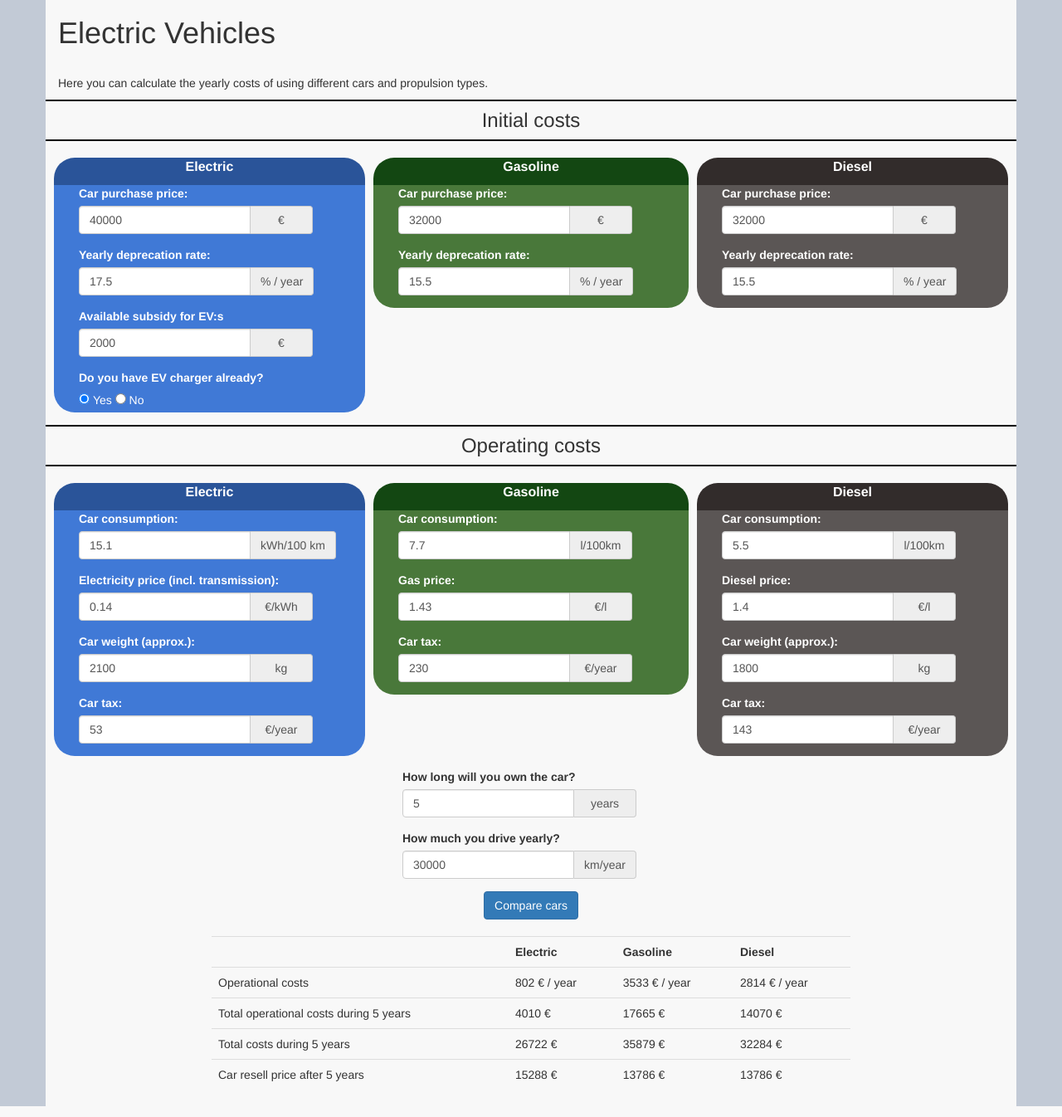
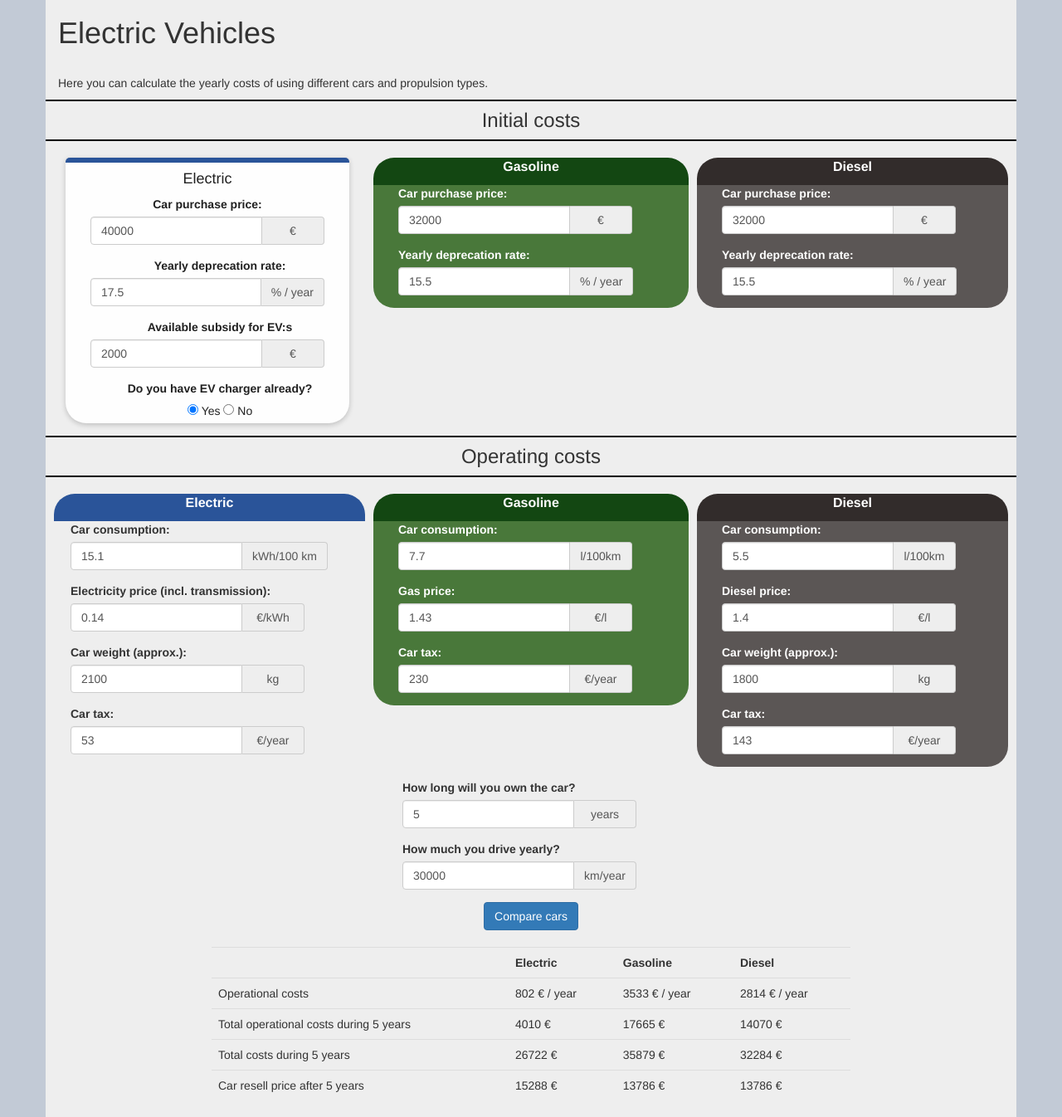
Before and after one commit to Zigelzi/laturel-web, a Flask app: page /cars in a window 1280 px wide. Shown: the part 53-1399 px from the top of the page at 83% size. Run offline with Flask 2, Linux system fonts and the light colour scheme; some libraries are stand-ins or nearby versions.

Commit message:
Changed box design

```diff
--- a/static/css/styles.css
+++ b/static/css/styles.css
@@ -18,7 +18,7 @@
 	font-size: 14px;
 	}
 .body-div {
-	background-color: #f8f8f8;
+	background-color: #eeeeee;
 	}
 .body-bg-color {
 	background-color: #c2cad6
@@ -72,13 +72,17 @@
 	margin-right: -10px;
 }
 
-.e-box{
-	background-color:#4079d6;
+.form-box{
+	background-color: #fefefe ;
+	border-top: 6px solid #2a5499;
+	border-top-left-radius: 5px ;
+	border-top-right-radius: 5px ;
+	box-shadow: 0 2px 6px 0 hsla(0, 0%, 0%, 0.2);
 	border-bottom-left-radius: 25px;
 	border-bottom-right-radius: 25px;
-	color: #ffffff;
-	margin-left: -5px;
-	margin-right: -10px;
+	color: hsl(0, 0%, 13%);
+	display: inline-block;
+	width: 95%;
 }
 
 .g-header{
@@ -120,3 +124,7 @@
 	margin-left: -10px;
 	margin-right: -5px;
 }
+
+.box-header{
+	font-weight: 600;
+}
--- a/templates/cars.html
+++ b/templates/cars.html
@@ -21,13 +21,14 @@
 				</div>
 				<div class="row">
 					<!-- EV initial costs -->
-					<div class="col-lg-4 text-left form-group">
+					<div class="col-lg-4 text-center form-group">
 
-						<div class="row text-center e-header">
-							<p>Electric</p>
-						</div>
-						<div class="row e-box">
-							{{ eform.ecarprice.label(class="form-control-label label-margin") }}
+
+						<div class="row form-box">
+							<div class="text-center box-header">
+							<h4>Electric</h4>
+							</div>
+							{{ eform.ecarprice.label(class="form-control-label") }}
 							<br>
 							<div class="input-group form-margins">
 							{{ eform.ecarprice(class="form-control") }}
@@ -65,7 +66,7 @@
 					</div>
 
 					<!-- Gasoline initial costs -->
-					<div class="col-lg-4 text-left">
+					<div class="col-lg-4 text-left form-group">
 
 						<div class="row g-header text-center">
 							<p>Gasoline</p>
```
